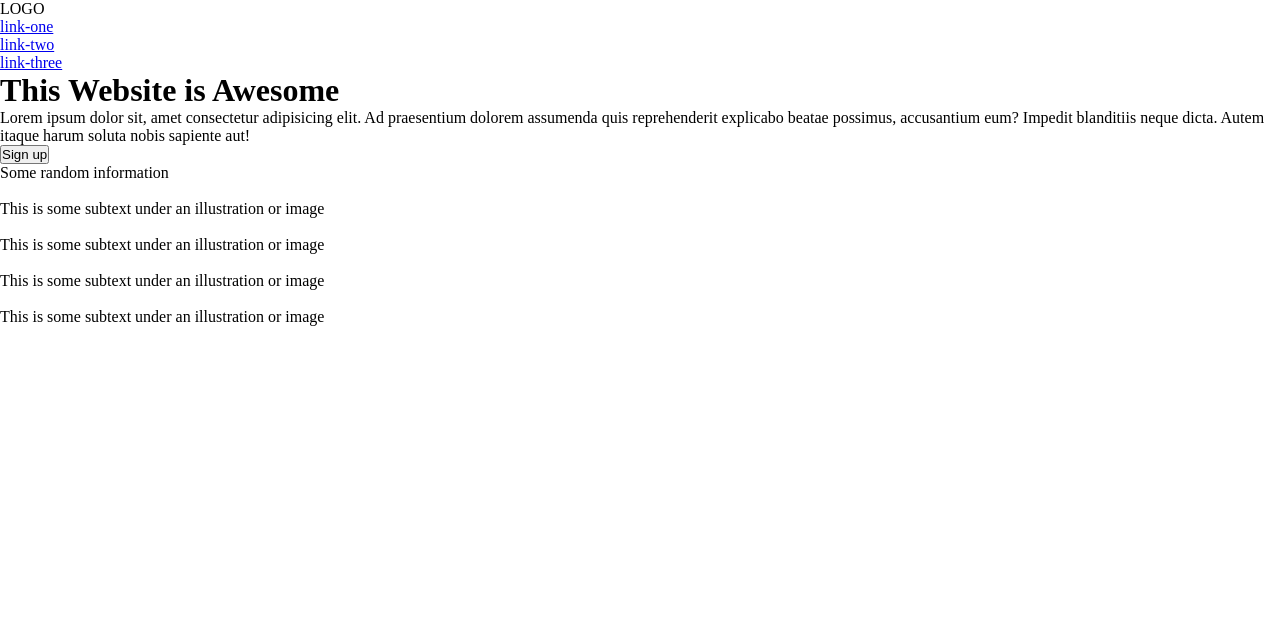
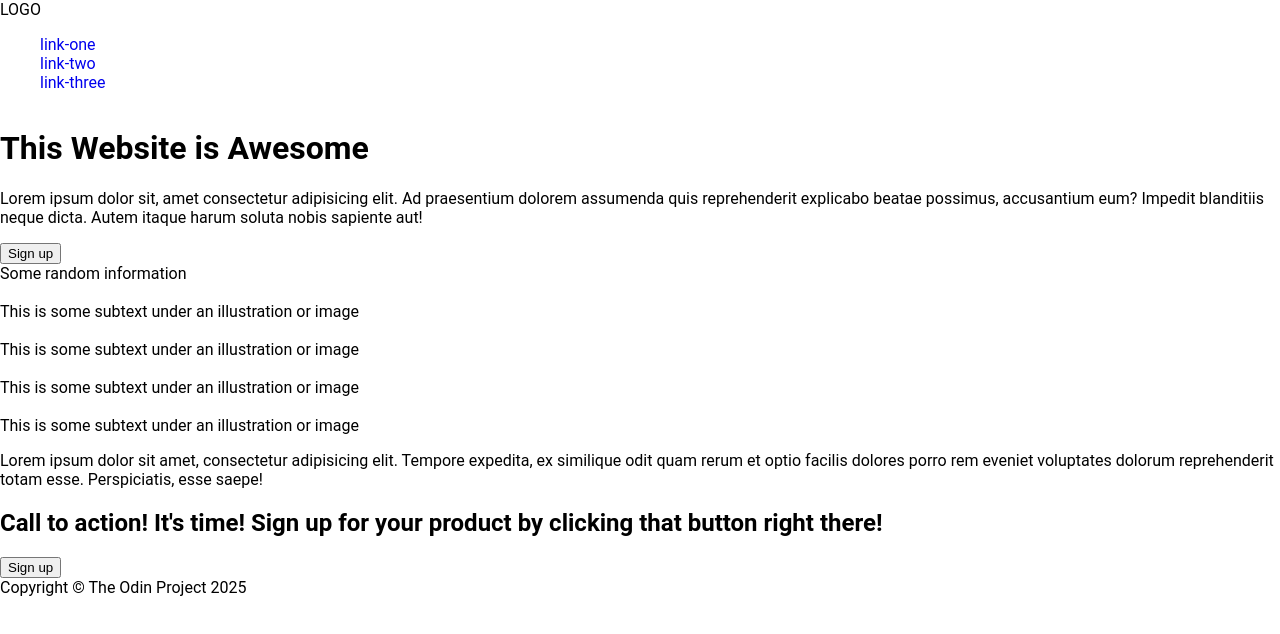
Before and after one commit to oomensah/landing_page_1, a plain HTML site: page index.html in a window 1280 px wide. Drawn offline with Linux system fonts and the light colour scheme.

Commit message:
Update to the complete structure of the page
Additional HTML components were finalized with a couple of minor CSS styling applied.

```diff
--- a/index.html
+++ b/index.html
@@ -21,15 +21,15 @@
             </div>
         </div>
     </div>
-    <div class="header-container">
-        <div class="header-one">
+    <div class="hero-container">
+        <div class="hero-main">
             <h1>This Website is Awesome</h1>
             <p>Lorem ipsum dolor sit, amet consectetur adipisicing elit. Ad praesentium dolorem assumenda quis reprehenderit explicabo beatae possimus, accusantium eum? Impedit blanditiis neque dicta. Autem itaque harum soluta nobis sapiente aut!</p>
             <button>Sign up</button>
             <img src="" alt="">
         </div>
-        <div class="cta-container">
-            <div class="cta-heading">Some random information</div>
+        <div class="features-container">
+            <div class="features-heading">Some random information</div>
             <div class="info-container">
                 <div class="card info">
                     <img src="" alt="">
@@ -49,6 +49,14 @@
                 </div>
             </div>
         </div>
+        <div class="testimonial">
+            <p>Lorem ipsum dolor sit amet, consectetur adipisicing elit. Tempore expedita, ex similique odit quam rerum et optio facilis dolores porro rem eveniet voluptates dolorum reprehenderit totam esse. Perspiciatis, esse saepe!</p>
+        </div>
+        <div class="call-to-action">
+            <div class="cta-primary"><h2>Call to action! It's time! Sign up for your product by clicking that button right there!</h2></div>
+            <div class="cta-secondary"><button>Sign up</button></div>
+        </div>
     </div>
+    <footer>Copyright &#xA9 The Odin Project 2025</footer>
 </body>
 </html>
--- a/style.css
+++ b/style.css
@@ -1,5 +1,22 @@
-* {
+@import url('https://fonts.googleapis.com/css2?family=Roboto+Serif:ital,opsz,wght@0,8..144,100..900;1,8..144,100..900&display=swap');
+
+body {
     margin: 0;
     padding: 0;
     box-sizing: border-box;
+    font-family: 'Roboto', sans-serif;
+    display: flex;
+    flex-direction: column;
 }
+
+a {
+    text-decoration: none;
+}
+
+li {
+    list-style-type: none;
+}
+
+button {
+
+}
```
